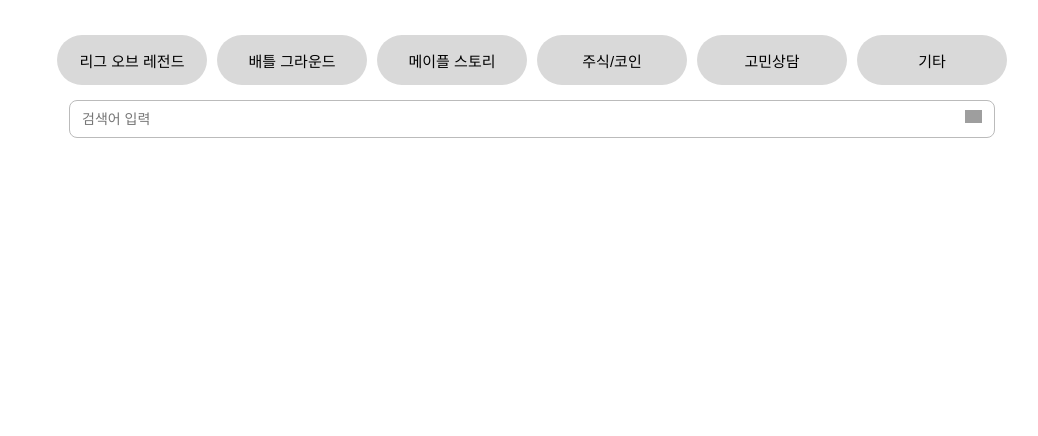
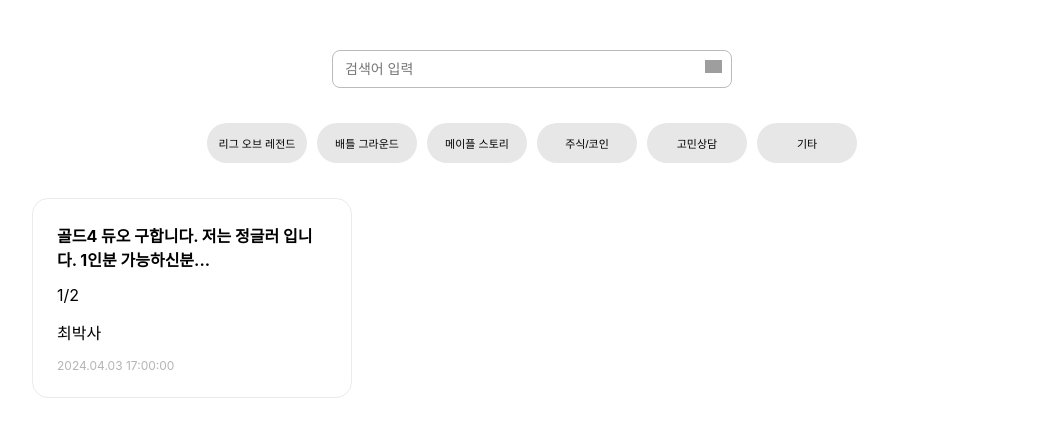
Before and after one commit to jjongmae/connn, a React (Create React App) app in the folder frontend/: page / in a window 1280 px wide. Shown: the top 436 px of the page, without its empty margins (108-1146 px from the left). Built offline with nearby package versions, Linux system fonts and the light colour scheme; grey boxes are pictures that could not be loaded.

Commit message:
* 카드 ui 작업

```diff
--- a/frontend/src/App.css
+++ b/frontend/src/App.css
@@ -1,53 +1,86 @@
-.App {
+.app {
   width: 1000px; /* 원하는 너비로 설정 */
   margin: 0 auto; /* 가운데 정렬을 위해 좌우 마진을 auto로 설정 */
 }
 
-.App-header {
+.app-header {
+  margin-top: 50px;
+  display: flex;
+  flex-direction: column;
+  align-items: center;
+}
+
+.app-main{
   margin-top: 30px;
+  display: flex;
+  flex-direction: column;
+}
+
+.search {
+  width: 400px;
+  position: relative;
   display: flex;
   justify-content: center; /* 수평 가운데 정렬 */
 }
 
-.Category-btn-group {
+.search .input {
+  width: 100%; /* 화면 너비의 100%로 설정하여 화면을 꽉 채움 */
+  border: 1px solid #bbb;
+  border-radius: 8px;
+  padding: 10px 12px;
+  font-size: 14px;
 }
 
-.Category-btn {
-  font-size: 15px;
-  width: 150px;
-  height: 50px;
-  background-color: #D9D9D9;
+.search .img {
+  position : absolute;
+  width: 17px;
+  top: 10px;
+  right: 10px;
+  margin: 0;
+}
+
+.category {
+  margin-top: 30px;
+  display: flex;
+  flex-wrap: wrap; /* 버튼들이 넘치면 자동으로 다음 줄로 이동 */
+  justify-content: center; /* 가운데 정렬 */
+}
+
+.category .btn {
+  font-size: 11px;
+  width: 100px;
+  height: 40px;
+  background-color: #E7E7E7;
   color: black;
   border: none;
   border-radius: 25px;
   margin: 5px;
 }
 
-.App-main{
-  margin-top: 10px;
-  display: flex;
-  justify-content: center; /* 수평 가운데 정렬 */
+.chat-list{
+  display:flex;
+  flex-wrap: wrap; /* 요소들이 여러 줄에 걸쳐 표시되도록 함 */
+  justify-content:row;
+  gap:16px;
 }
 
-.Search {
-  width: 100%;
-  position: relative;
-  display: flex;
-  justify-content: center; /* 수평 가운데 정렬 */
+.chat-list .card{
+  display:flex;
+  flex-direction:column;
+  justify-content:space-between;
+  width: 270px;
+  height: 150px;
+  border:1px solid #ebeaec;
+  border-radius:16px;
+  padding:24px;
 }
 
-.Search-input {
-  width: 900px; /* 화면 너비의 100%로 설정하여 화면을 꽉 채움 */
-  border: 1px solid #bbb;
-  border-radius: 8px;
-  padding: 10px 12px;
-  font-size: 14px;
+.chat-list .card .title{
+  font-weight:bold;
+  font-size:16px
 }
 
-.Search-img {
-  position : absolute;
-  width: 17px;
-  top: 10px;
-  right: 50px;
-  margin: 0;
+.chat-list .card .date{
+  font-size:12px;
+  color:#b4b4b6;
 }
--- a/frontend/src/App.js
+++ b/frontend/src/App.js
@@ -3,21 +3,29 @@
 
 function App() {
   return (
-    <div className="App">
-      <header className="App-header">
-        <div className="Category-btn-group">
-          <button className="Category-btn">리그 오브 레전드</button>
-          <button className="Category-btn">배틀 그라운드</button>
-          <button className="Category-btn">메이플 스토리</button>
-          <button className="Category-btn">주식/코인</button>
-          <button className="Category-btn">고민상담</button>
-          <button className="Category-btn">기타</button>
+    <div class="app">
+      <header class="app-header">
+        <div class="search">
+          <input class="input" type="text" placeholder="검색어 입력"/>
+          <img class="img" src="https://s3.ap-northeast-2.amazonaws.com/cdn.wecode.co.kr/icon/search.png"/>
+        </div>
+        <div class="category">
+          <button class="btn">리그 오브 레전드</button>
+          <button class="btn">배틀 그라운드</button>
+          <button class="btn">메이플 스토리</button>
+          <button class="btn">주식/코인</button>
+          <button class="btn">고민상담</button>
+          <button class="btn">기타</button>
         </div>
       </header>
-      <main className="App-main">
-        <div className="Search">
-          <input className="Search-input" type="text" placeholder="검색어 입력"/>
-          <img className="Search-img" src="https://s3.ap-northeast-2.amazonaws.com/cdn.wecode.co.kr/icon/search.png"/>
+      <main class="app-main">
+        <div class="chat-list">
+          <div class="card">
+            <div class="title">골드4 듀오 구합니다. 저는 정글러 입니다. 1인분 가능하신분...</div>
+            <div class="count">1/2</div>
+            <div class="user">최박사</div>
+            <div class="date">2024.04.03 17:00:00</div>
+          </div>
         </div>
       </main>
       <footer>
```
